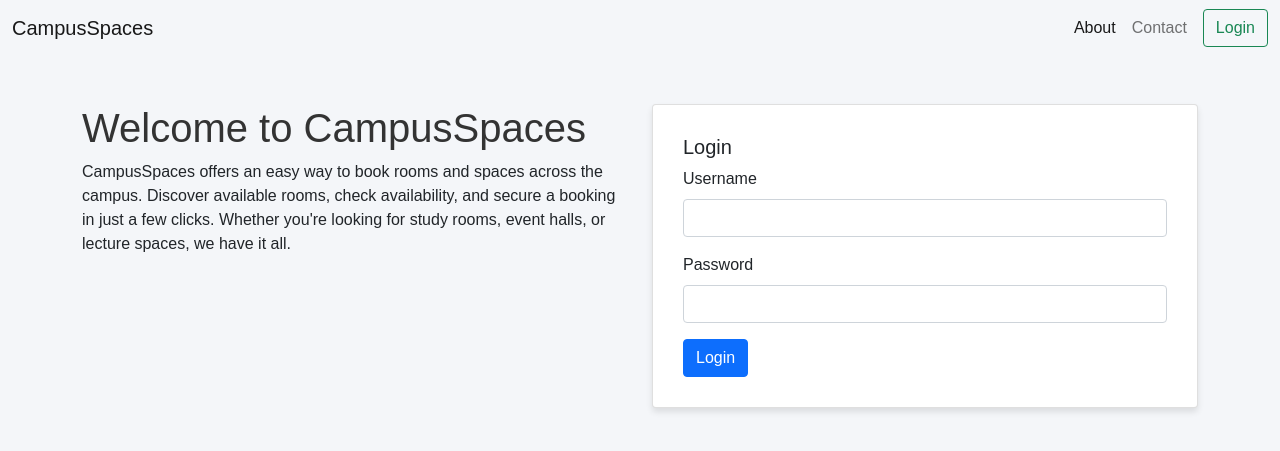
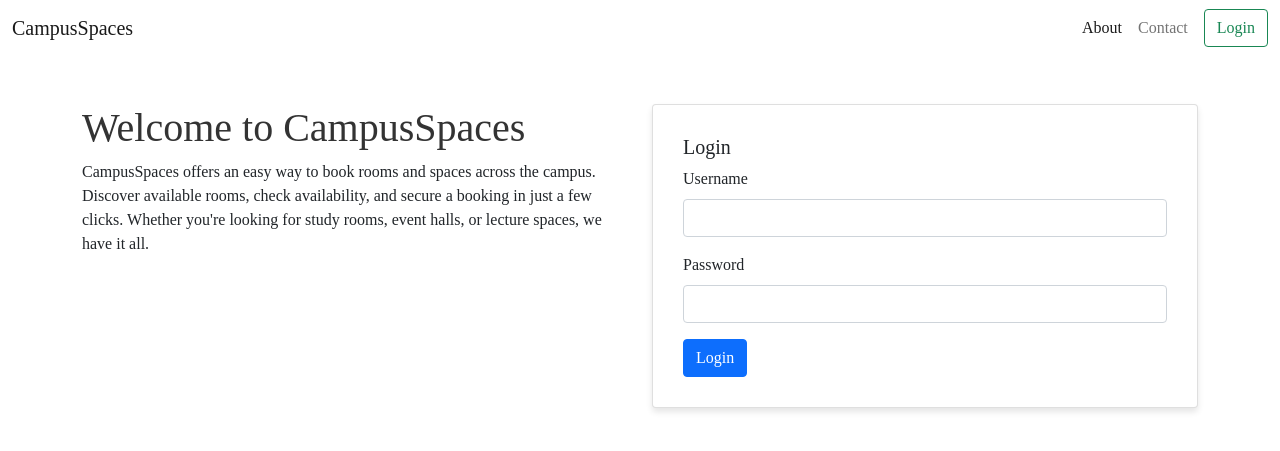
Before and after one commit to spacedust26/CampusSpaces, a Django app: page / in a window 1280 px wide. Shown: the top 451 px of the page. Run offline with Django 5.2, Linux system fonts and the light colour scheme.

Commit message:
font update

```diff
--- a/home/static/home/styles.css
+++ b/home/static/home/styles.css
@@ -1,8 +1,17 @@
-body {
-  font-family: Arial, sans-serif;
-  background-color: #f4f6f9;
+@font-face {
+  font-family: 'Euclid Circular A';
+  src: url('{% static "fonts/Euclid-Circular-A-Bold.ttf" %}') format('truetyp'),
+      url('{% static "fonts/Euclid-Circular-A-SemiBold.ttf" %}') format('truetyp'),
+      url('{% static "fonts/Euclid-Circular-A-Light.ttf" %}') format('truetyp'),
+      url('{% static "fonts/Euclid-Circular-A-Medium.ttf" %}') format('truetyp'),
+      url('{% static "fonts/Euclid-Circular-A-Regular.ttf" %}') format('truetyp');
+  font-weight: normal;
+  font-style: normal;
 }
 
+body {
+  font-family: 'Euclid Circular A';
+}
 
 .card {
   background-color: #ffffff;
```
Also changed, not shown: home/static/fonts/Euclid-Circular-A-Bold.ttf (added), home/static/fonts/Euclid-Circular-A-Light.ttf (added), home/static/fonts/Euclid-Circular-A-Medium.ttf (added), home/static/fonts/Euclid-Circular-A-Regular.ttf (added), home/static/fonts/Euclid-Circular-A-SemiBold.ttf (added).
